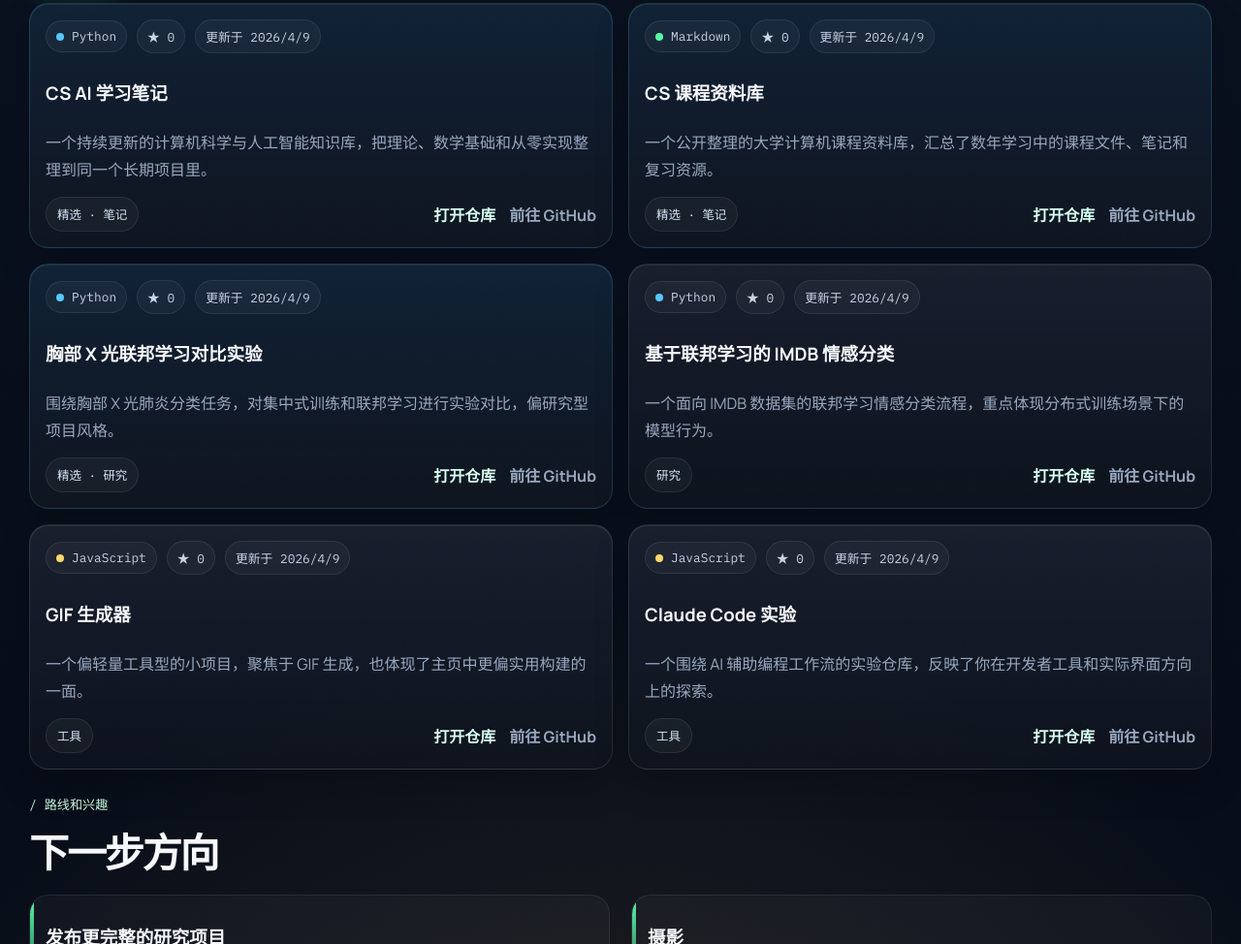
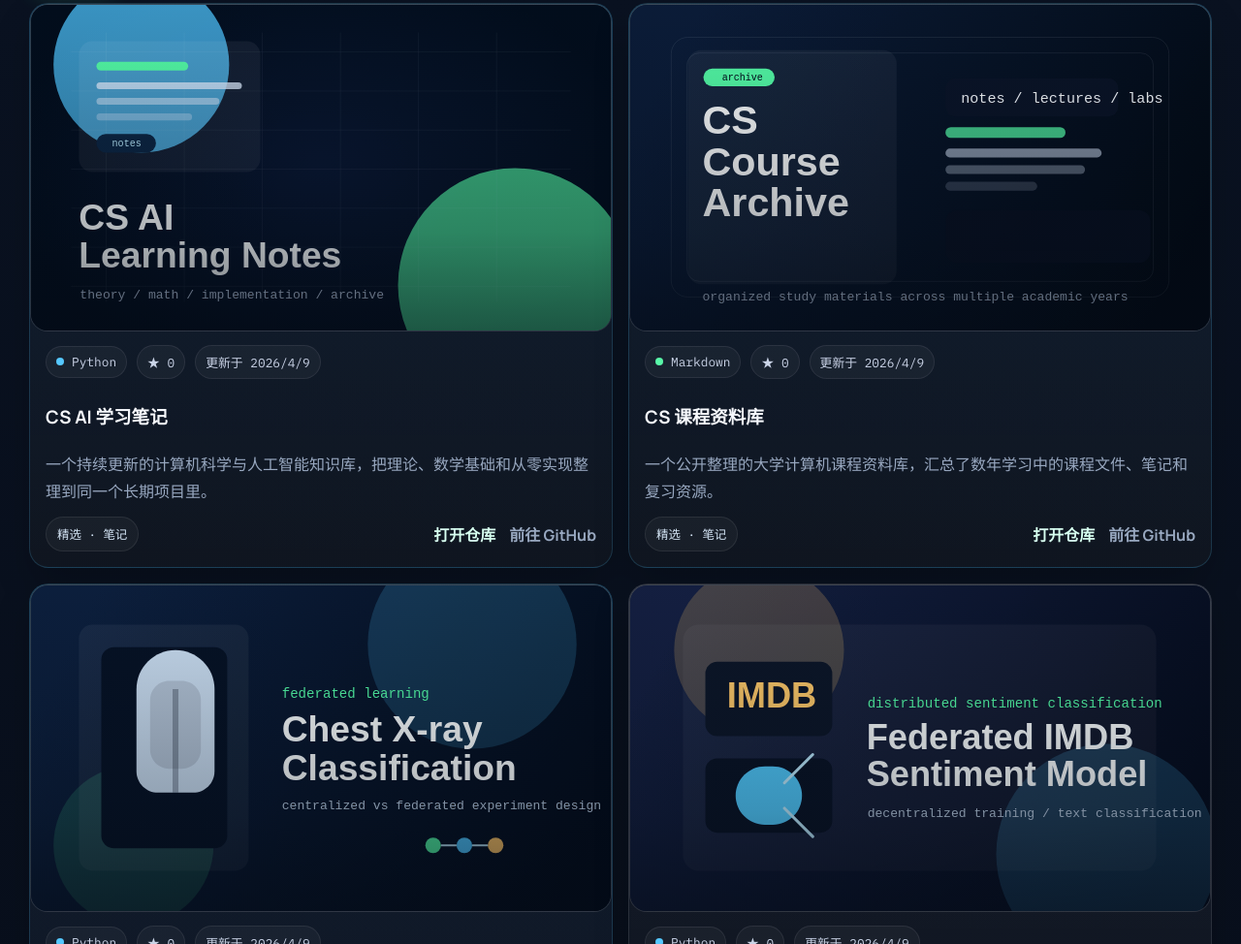
Before and after one commit to isaac-sun/isaac-sun.github.io, a plain HTML site: page index.html in a window 1280 px wide. Shown: the part 1826-2800 px from the top of the page at 97% size. Drawn offline with nearby package versions, Linux system fonts and the light colour scheme; no server answers.

Commit message:
Add generated project cover artwork

```diff
--- a/index.html
+++ b/index.html
@@ -815,8 +815,8 @@
       position: relative;
       display: flex;
       flex-direction: column;
-      min-height: 250px;
-      gap: 14px;
+      min-height: 420px;
+      gap: 12px;
       overflow: hidden;
       border: 1px solid rgba(255, 255, 255, 0.1);
       background:
@@ -893,6 +893,50 @@
       position: relative;
       z-index: 1;
       transform: translateZ(18px);
+    }
+
+    .project-cover {
+      position: relative;
+      margin: -16px -16px 2px;
+      aspect-ratio: 16 / 9;
+      overflow: hidden;
+      border-radius: 18px;
+      border: 1px solid rgba(255, 255, 255, 0.08);
+      background:
+        linear-gradient(180deg, rgba(255, 255, 255, 0.04), rgba(255, 255, 255, 0.01)),
+        rgba(255, 255, 255, 0.02);
+      box-shadow: inset 0 1px 0 rgba(255, 255, 255, 0.06);
+    }
+
+    .project-cover img {
+      width: 100%;
+      height: 100%;
+      object-fit: cover;
+      transform: scale(1.01);
+      transition: transform 420ms ease, filter 420ms ease;
+      filter: saturate(1.03) contrast(1.04);
+    }
+
+    .project-card:hover .project-cover img {
+      transform: scale(1.05);
+      filter: saturate(1.1) contrast(1.06);
+    }
+
+    .project-cover::after {
+      content: "";
+      position: absolute;
+      inset: 0;
+      background:
+        linear-gradient(180deg, rgba(4, 10, 20, 0.02), rgba(4, 10, 20, 0.3) 70%, rgba(4, 10, 20, 0.56) 100%);
+      pointer-events: none;
+    }
+
+    .project-content {
+      display: flex;
+      flex-direction: column;
+      gap: 12px;
+      min-height: 0;
+      flex: 1;
     }
 
     .repo-meta {
@@ -1548,6 +1592,7 @@
         name: "cs-ai-learning-notes",
         category: "notes",
         featured: true,
+        cover: "./assets/covers/cs-ai-learning-notes.svg",
         language: "Python",
         en: {
           title: "CS AI Learning Notes",
@@ -1562,6 +1607,7 @@
         name: "CS-Course",
         category: "notes",
         featured: true,
+        cover: "./assets/covers/cs-course.svg",
         language: "Markdown",
         en: {
           title: "CS Course Archive",
@@ -1576,6 +1622,7 @@
         name: "Chest-X-ray-Pneumonia-Classification-with-Centralized---Federated-Learning",
         category: "research",
         featured: true,
+        cover: "./assets/covers/chest-xray-fl.svg",
         language: "Python",
         en: {
           title: "Chest X-ray FL vs Centralized",
@@ -1590,6 +1637,7 @@
         name: "IMDB-Sentiment-Classification-with-Federated-Learning",
         category: "research",
         featured: false,
+        cover: "./assets/covers/imdb-fl.svg",
         language: "Python",
         en: {
           title: "IMDB Sentiment with Federated Learning",
@@ -1604,6 +1652,7 @@
         name: "GIF-Generator",
         category: "tools",
         featured: false,
+        cover: "./assets/covers/gif-generator.svg",
         language: "JavaScript",
         en: {
           title: "GIF Generator",
@@ -1618,6 +1667,7 @@
         name: "claude-code",
         category: "tools",
         featured: false,
+        cover: "./assets/covers/claude-code.svg",
         language: "JavaScript",
         en: {
           title: "Claude Code Experiments",
@@ -1731,9 +1781,14 @@
       const repoUrl = repo.html_url || `https://github.com/${username}/${repo.name}`;
       const categoryLabel = uiText.category[repo.category][currentLang];
       const featuredLabel = uiText.category.featured[currentLang];
+      const coverAlt = `${details.title} cover`;
 
       return `
         <article class="project-card ${repo.featured ? "featured" : ""}" data-category="${repo.category}">
+          <div class="project-cover">
+            <img src="${repo.cover}" alt="${coverAlt}">
+          </div>
+          <div class="project-content">
             <div class="repo-meta">
               <span class="pill"><span class="language-dot" style="background:${color};"></span>${language}</span>
               <span class="pill">★ ${repo.stargazers_count}</span>
@@ -1746,6 +1801,7 @@
               <div class="project-links">
                 <a href="${repoUrl}" target="_blank" rel="noreferrer">${uiText.projectPrimary[currentLang]}</a>
                 <a href="${repoUrl}" target="_blank" rel="noreferrer">${uiText.projectSecondary[currentLang]}</a>
+              </div>
             </div>
           </div>
         </article>
```
Also changed, not shown: assets/covers/chest-xray-fl.svg (added), assets/covers/claude-code.svg (added), assets/covers/cs-ai-learning-notes.svg (added), assets/covers/cs-course.svg (added), assets/covers/gif-generator.svg (added), assets/covers/imdb-fl.svg (added). Lines whose indentation alone changed are shown as unchanged.
